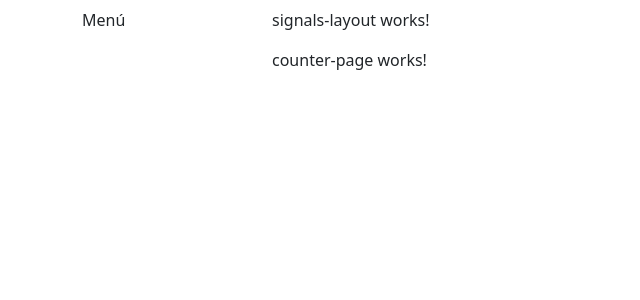
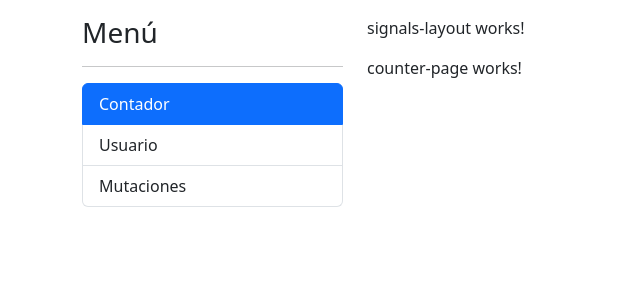
Before and after one commit to abelborit/angular-directives-and-signals-app, an Angular app: page /signals/counter in a window 1280 px wide. Shown: the top 300 px of the page, without its empty margins (0-640 px from the left). Built offline with nearby package versions, Linux system fonts and the light colour scheme.

Commit message:
[FEAT] side-menu.component

```diff
--- a/src/app/signals/components/side-menu/side-menu.component.css
+++ b/src/app/signals/components/side-menu/side-menu.component.css
@@ -0,0 +1,3 @@
+li {
+  cursor: pointer;
+}
--- a/src/app/signals/components/side-menu/side-menu.component.html
+++ b/src/app/signals/components/side-menu/side-menu.component.html
@@ -1 +1,10 @@
-<p>side-menu works!</p>
+<ul class="list-group">
+  <li
+    *ngFor="let item of menuItems"
+    class="list-group-item"
+    [routerLink]="[item.route]"
+    routerLinkActive="active"
+  >
+    {{ item.name }}
+  </li>
+</ul>
--- a/src/app/signals/components/side-menu/side-menu.component.ts
+++ b/src/app/signals/components/side-menu/side-menu.component.ts
@@ -1,10 +1,19 @@
 import { Component } from '@angular/core';
 
+interface MenuItem {
+  name: string;
+  route: string;
+}
+
 @Component({
-  selector: 'app-side-menu',
+  selector: 'signals-side-menu',
   templateUrl: './side-menu.component.html',
-  styleUrls: ['./side-menu.component.css']
+  styleUrls: ['./side-menu.component.css'],
 })
 export class SideMenuComponent {
-
+  public menuItems: MenuItem[] = [
+    { name: 'Contador', route: 'counter' },
+    { name: 'Usuario', route: 'user-info' },
+    { name: 'Mutaciones', route: 'properties' },
+  ];
 }
--- a/src/app/signals/layout/signals-layout/signals-layout.component.html
+++ b/src/app/signals/layout/signals-layout/signals-layout.component.html
@@ -1,7 +1,11 @@
-<div class="row mt-2">
-  <div class="col-2">Menú</div>
+<div class="row mt-3">
+  <div class="col-3">
+    <h3>Menú</h3>
+    <hr />
+    <signals-side-menu />
+  </div>
 
-  <div class="col-10">
+  <div class="col-9">
     <p>signals-layout works!</p>
     <router-outlet />
   </div>
```
